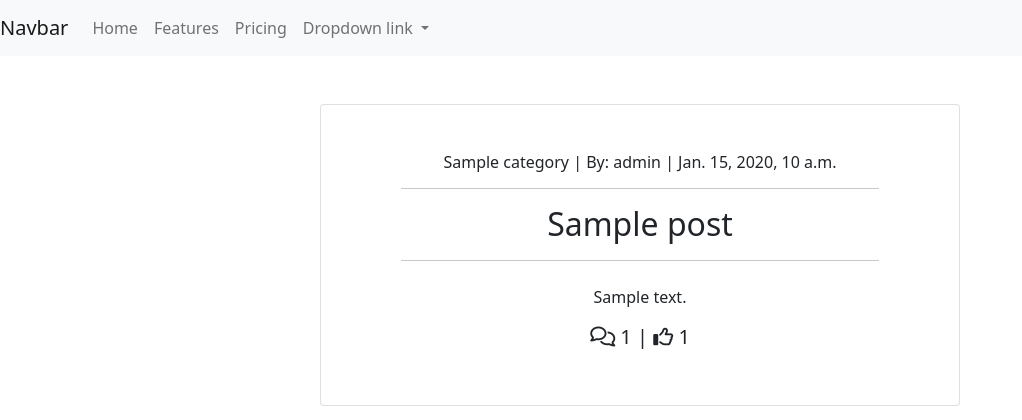
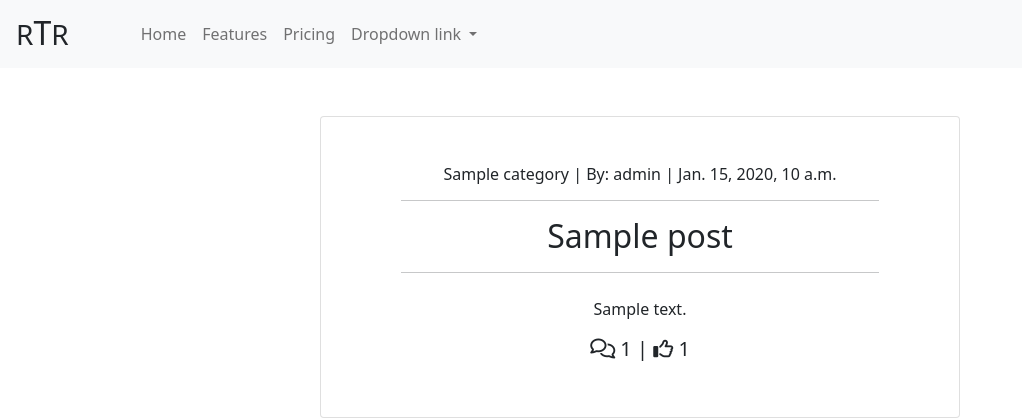
Before and after one commit to Enquil/rtr_v3, a Django app: page / in a window 1280 px wide. Shown: the top 420 px of the page, without its empty margins (0-1022 px from the left). Run offline with Django 3.2, Linux system fonts and the light colour scheme; data comes from the database, SQL or seed files in the repository; tables that the repository leaves empty hold one stand-in row (values such as "Sample post"); one stand-in notice (Sample message) is shown; some libraries are stand-ins or nearby versions.

Commit message:
styled navbar brand

```diff
--- a/templates/base.html
+++ b/templates/base.html
@@ -55,16 +55,20 @@
 
         <!-- Top Nav -->
         <nav class="navbar navbar-expand-lg navbar-light bg-light">
-            <a class="navbar-brand" href="#">Navbar</a>
-            <button class="navbar-toggler" type="button" data-toggle="collapse"
-                    data-target="#navbarNavDropdown" aria-controls="navbarNavDropdown"
+            <a class="navbar-brand ms-3" href="{% url 'index' %}">
+                <span class="fs-3 text-dark">R</span><h2 class="d-inline text-dark">T</h2><span class="fs-3 text-dark me-5">R</span>
+            </a>
+
+            <!-- Navbar toggler for smaller screens -->
+            <button class="navbar-toggler mx-2" type="button" data-bs-toggle="collapse"
+                    data-bs-target="#navbarNavDropdown" aria-controls="navbarNavDropdown"
                     aria-expanded="false" aria-label="Toggle navigation">
               <span class="navbar-toggler-icon"></span>
             </button>
             <div class="collapse navbar-collapse" id="navbarNavDropdown">
               <ul class="navbar-nav">
                 <li class="nav-item active">
-                  <a class="nav-link" href="#">Home <span class="sr-only">(current)</span></a>
+                  <a class="nav-link" href="#">Home</a>
                 </li>
                 <li class="nav-item">
                   <a class="nav-link" href="#">Features</a>
@@ -78,9 +82,9 @@
                     Dropdown link
                   </a>
                   <div class="dropdown-menu" aria-labelledby="navbarDropdownMenuLink">
-                    <a class="dropdown-item" href="#">Action</a>
-                    <a class="dropdown-item" href="#">Another action</a>
-                    <a class="dropdown-item" href="#">Something else here</a>
+                    {% for category in categories %}
+                        <a class="dropdown-item" href="#">{{ category|title }}</a>
+                    {% endfor %}
                   </div>
                 </li>
               </ul>
```
